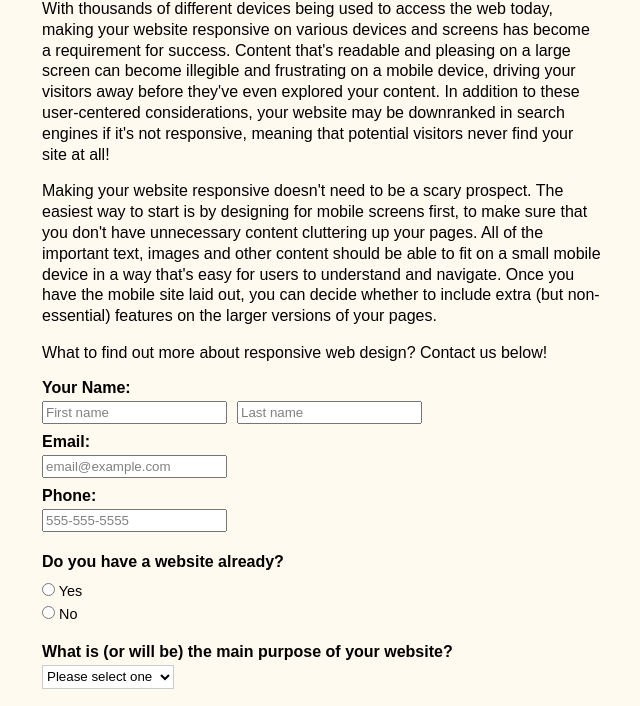
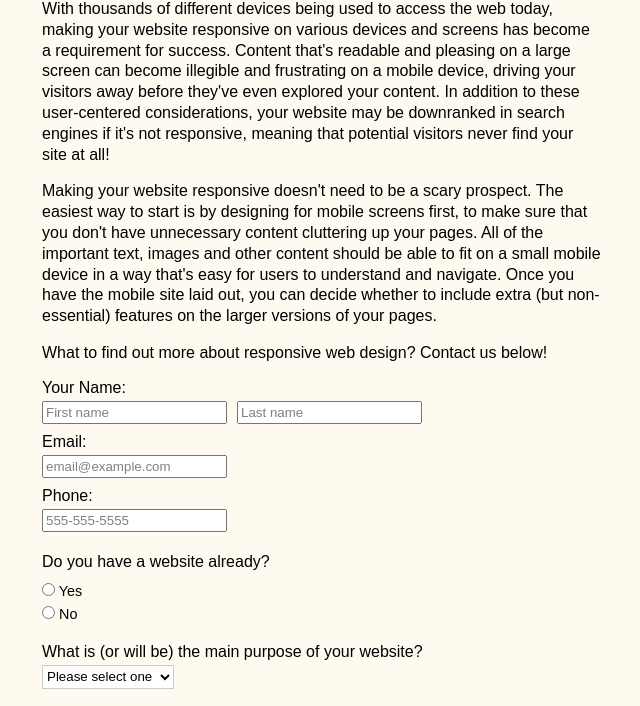
Before and after one commit to halleyl/rwd-page, a plain HTML site: page index.html in a window 1280 px wide. Shown: the part 65-771 px from the top of the page, without its empty margins (22-662 px from the left). Drawn offline with Linux system fonts and the light colour scheme.

Commit message:
Changed font weights

```diff
--- a/index.html
+++ b/index.html
@@ -5,7 +5,7 @@
   <meta name="referrer" content="origin">
   <title>Responsive Web Design</title>
     <link rel="stylesheet" type="text/css" href="styles/meyer-reset.css">
-    <link href="https://fonts.googleapis.com/css?family=Open+Sans:400,600,800" rel="stylesheet">
+    <link href="https://fonts.googleapis.com/css?family=Open+Sans:300,500,800" rel="stylesheet">
     <link rel="stylesheet" type="text/css" href="styles/stylesheet.css">
   </head>
   <body>
--- a/styles/stylesheet.css
+++ b/styles/stylesheet.css
@@ -17,6 +17,7 @@ p {
   margin: 1rem 0;
   line-height: 1.3rem;
   max-width: 35rem;
+  font-weight: 300;
 }
 
 /* Style for all input types */
@@ -38,11 +39,11 @@ input[type=text] {
 
 label {
   display: block;
-  font-weight: 600;
+  font-weight: 500;
 }
 
 legend {
-  font-weight: 600;
+  font-weight: 500;
 }
 
 /* Get the first name and last name fields next to eachother */
@@ -110,7 +111,7 @@ fieldset legend {
 }
 
 fieldset label {
-  font-weight: 400;
+  font-weight: 300;
 }
 
 /* Make the submit button bigger, squarer and flatter */
```
